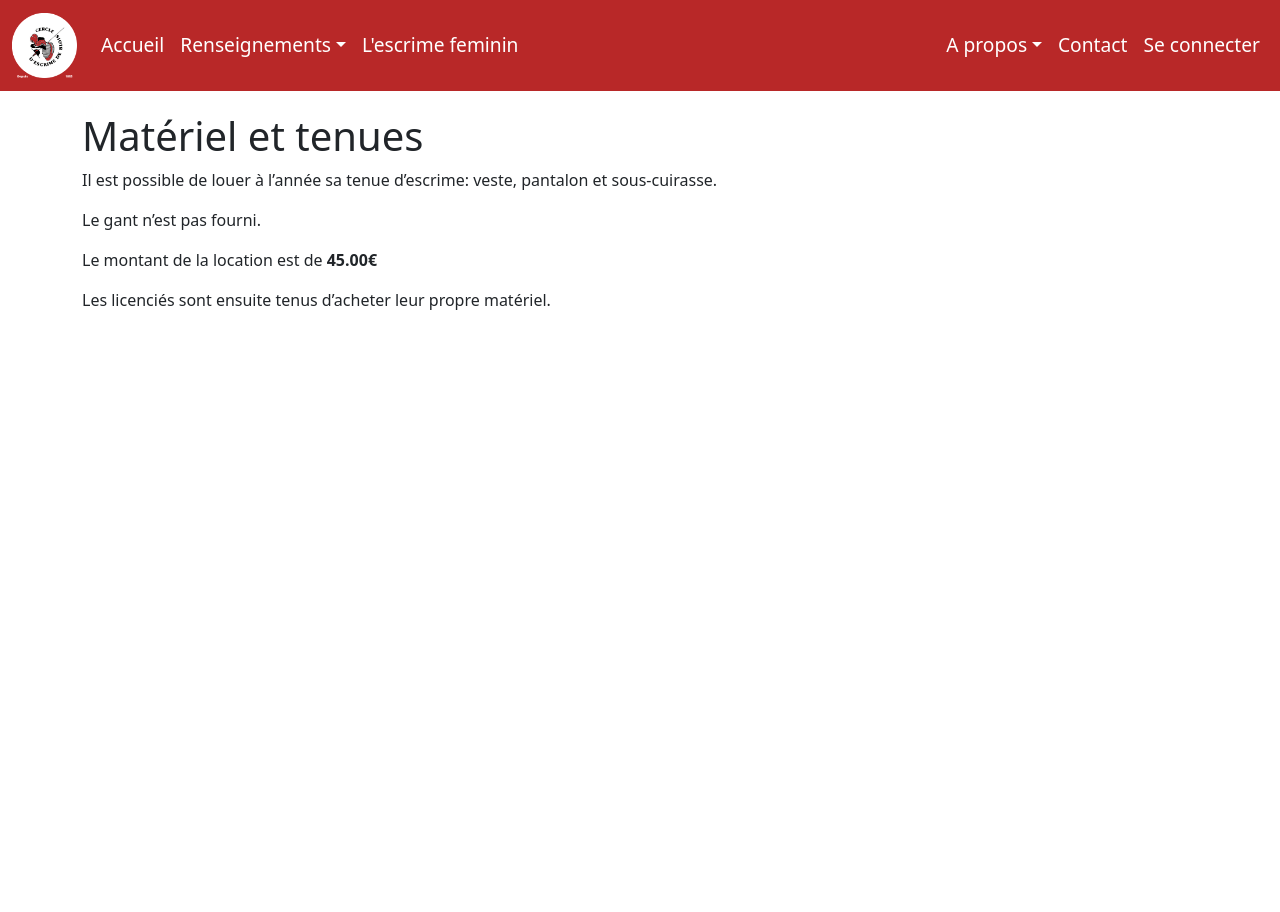
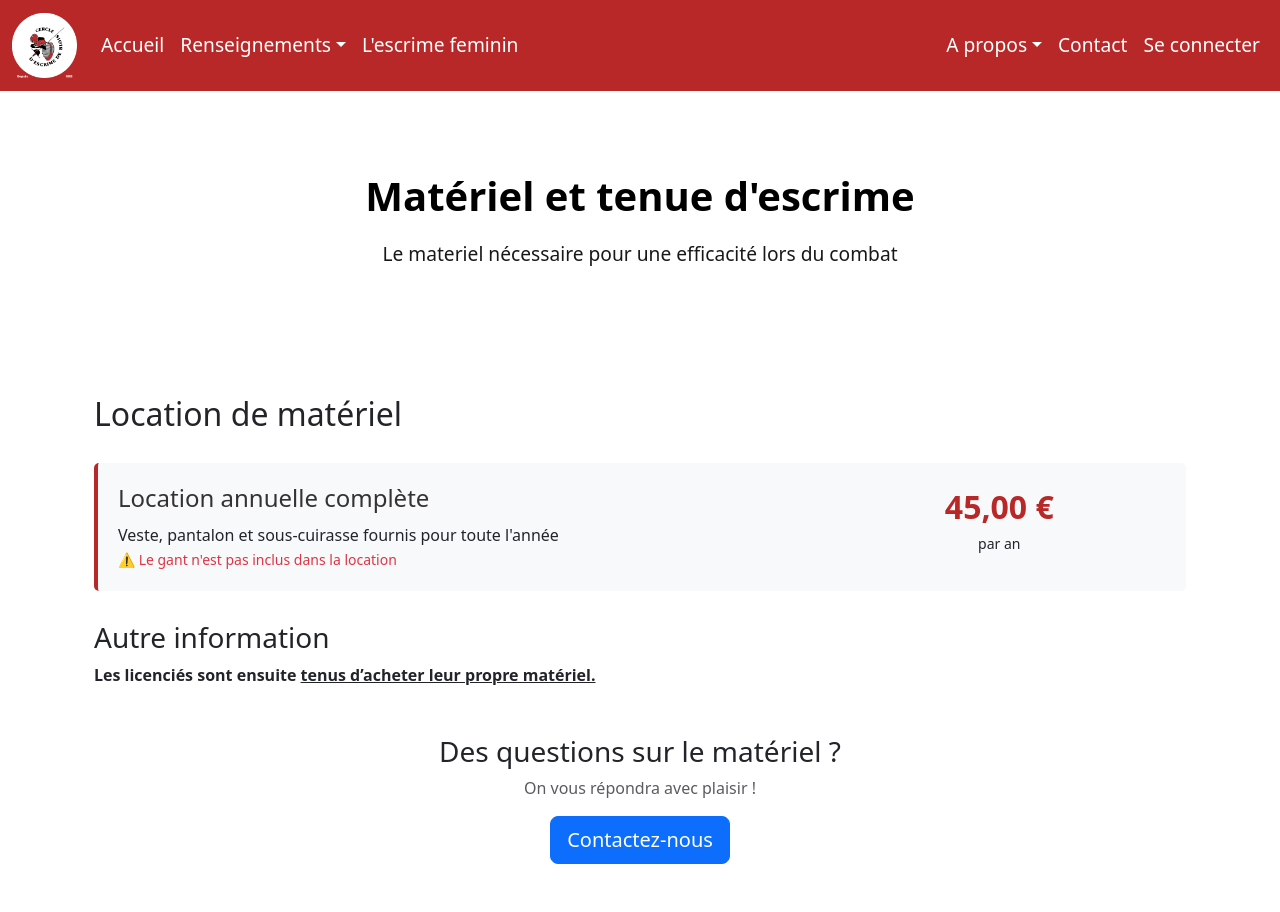
Before and after one commit to alexandre1dias/SAE-Projet-FI, a Flask app: page /materiel/ in a window 1280 px wide. Before the commit the page ends 310 px from the top, so only its background shows below. Run offline with Flask 3, Linux system fonts and the light colour scheme.

Commit message:
modification de la page de materiel, ajout dans le css de la box prix

```diff
--- a/monApp/static/css/style.css
+++ b/monApp/static/css/style.css
@@ -206,4 +206,46 @@ body {
     color: white;
     box-shadow: 0 5px 15px rgba(239, 83, 80, 0.3);
 }
-p
+
+.h1-materiel-section {
+    background: transparent;
+    color: rgb(0, 0, 0);
+    padding: 60px 0;
+    text-align: center;
+    margin-bottom: 50px;
+}
+
+.h1-materiel-section h1 {
+    font-size: 2.5rem;
+    font-weight: bold;
+    margin-bottom: 20px;
+}
+
+.h1-materiel-section .lead {
+    font-size: 1.2rem;
+    opacity: 0.9;
+}
+
+/* Boîte de prix */
+.box-prix {
+    background-color: #f8f9fa;
+    border-left: 4px solid #b82828;
+    padding: 20px;
+    margin: 30px 0;
+    border-radius: 5px;
+}
+
+.box-prix .prix {
+    font-size: 2rem;
+    color: #b82828;
+    font-weight: bold;
+}
+
+.box-prix h4 {
+    color: #333;
+    margin-bottom: 10px;
+}
+
+.box-prix .texte-informatif {
+    color: #dc3545 !important;
+}
--- a/monApp/templates/materiel.html
+++ b/monApp/templates/materiel.html
@@ -1,9 +1,42 @@
 {% extends "base.html" %}
 
 {% block main %}
-    <h1>Matériel et tenues</h1>
-    <p>Il est possible de louer à l’année sa tenue d’escrime: veste, pantalon et sous-cuirasse.</p>
-    <p>Le gant n’est pas fourni.</p>
-    <p>Le montant de la location est de  <strong>45.00€</strong></p>
-    <p>Les  licenciés sont ensuite tenus d’acheter leur propre matériel.</p>
+    <div class="h1-materiel-section">
+        <div class="container">
+            <h1>Matériel et tenue d'escrime</h1>
+            <p class="lead">Le materiel nécessaire pour une efficacité lors du combat</p>
+        </div>
+    </div>
+    <div class="container">
+        <!-- Section Location -->
+        <div class="section-location">
+            <div class="col-12">
+                <h2 class="mb-4">Location de matériel</h2>
+                <div class="box-prix">
+                    <div class="row align-items-center">
+                        <div class="col-md-8">
+                            <h4>Location annuelle complète</h4>
+                            <p class="mb-0">Veste, pantalon et sous-cuirasse fournis pour toute l'année</p>
+                            <small class="texte-informatif">⚠️ Le gant n'est pas inclus dans la location</small>
+                        </div>
+                        <div class="col-md-4 text-center">
+                            <div class="prix">45,00 €</div>
+                            <p><small>par an</small></p>
+                        </div>
+                    </div>
+                </div>
+            </div>
+        </div>
+
+        <h3> Autre information </h3>
+            <p><strong>Les  licenciés sont ensuite <u>tenus d’acheter leur propre matériel.</u></strong></p>
+
+        <div class="text-center my-5">
+            <h3>Des questions sur le matériel ?</h3>
+            <p class="text-muted">On vous répondra avec plaisir !</p>
+            <a href="/contact/" class="btn btn-primary btn-lg">Contactez-nous</a>
+        </div>
+    </div>
+
+
 {% endblock %}
```
